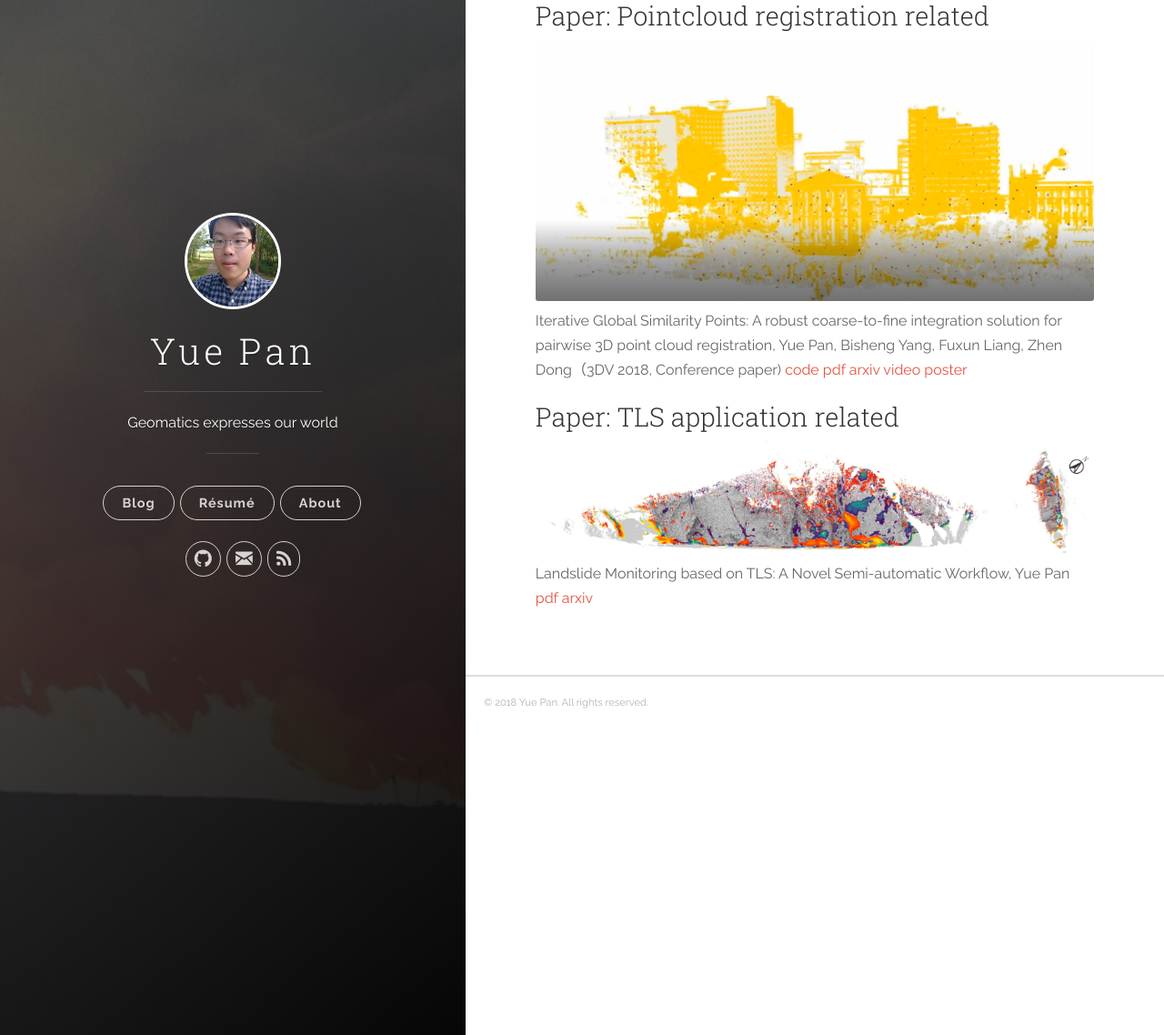
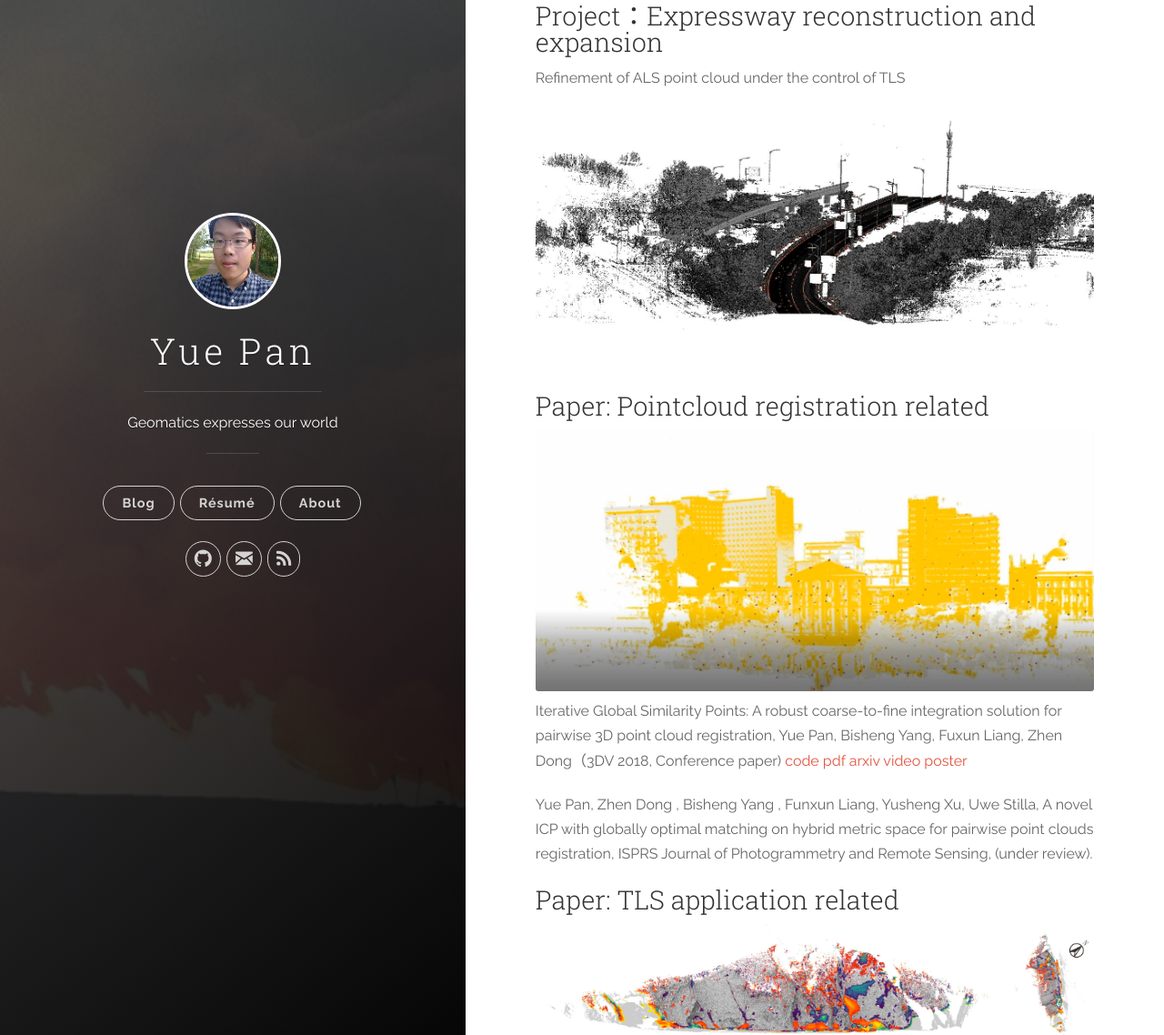
Before and after one commit to YuePanEdward/YuePanEdward.github.io, a Jekyll site: the page built from _posts/2018-09-01-about.md, in a window 1280 px wide and 1400 px high, scrolled down 2842 px. Shown: the part 262-1400 px from the top of the window at 91% size. Built offline with Jekyll 4.4.1, drawn with Linux system fonts in a browser that asks for light colours.

Commit message:
Update 2018-09-01-about.md

```diff
--- a/_posts/2018-09-01-about.md
+++ b/_posts/2018-09-01-about.md
@@ -90,10 +90,17 @@ Organic solar battery investigation at Shanghai Institute of Technical Physics o
 ![alt text]({{ site.baseurl }}/assets/o_MCE1.png)
 [code](https://github.com/YuePanEdward/Cartographer_ros-on-Jackal)  [video1](https://www.youtube.com/watch?v=wJPFnWXptLo)  [video2](https://www.youtube.com/watch?v=zGrvtwrzm64)  [poster]({{ site.baseurl }}/assets/poster_yue_pan.pdf)
 
+### Project：Expressway reconstruction and expansion
+Refinement of ALS point cloud under the control of TLS
+
+![alt text]({{ site.baseurl }}/assets/gaosu3.JPG)
+
 ### Paper: Pointcloud registration related
 ![alt text]({{ site.baseurl }}/assets/whureg.PNG)
 Iterative Global Similarity Points: A robust coarse-to-fine integration solution for pairwise 3D point cloud registration, Yue Pan, Bisheng Yang, Fuxun Liang, Zhen Dong（3DV 2018, Conference paper)  [code](https://github.com/YuePanEdward/IGSP)  [pdf]({{ site.baseurl }}/assets/3dv.pdf)  [arxiv](https://arxiv.org/abs/1808.03899)  [video](https://www.youtube.com/watch?v=DZr-8AceSqA) [poster]({{ site.baseurl }}/assets/3DVposter.pdf)
 
+Yue Pan, Zhen Dong , Bisheng Yang , Funxun Liang, Yusheng Xu, Uwe Stilla, A novel ICP with globally optimal matching on hybrid metric space for pairwise point clouds registration, ISPRS Journal of Photogrammetry and Remote Sensing, (under review).
+
 ### Paper: TLS application related
 ![alt text]({{ site.baseurl }}/assets/tlslandslide.jpg)
 Landslide Monitoring based on TLS: A Novel Semi-automatic Workflow, Yue Pan [pdf]({{ site.baseurl }}/assets/1809.03305.pdf) [arxiv](https://arxiv.org/abs/1809.03305)
```
